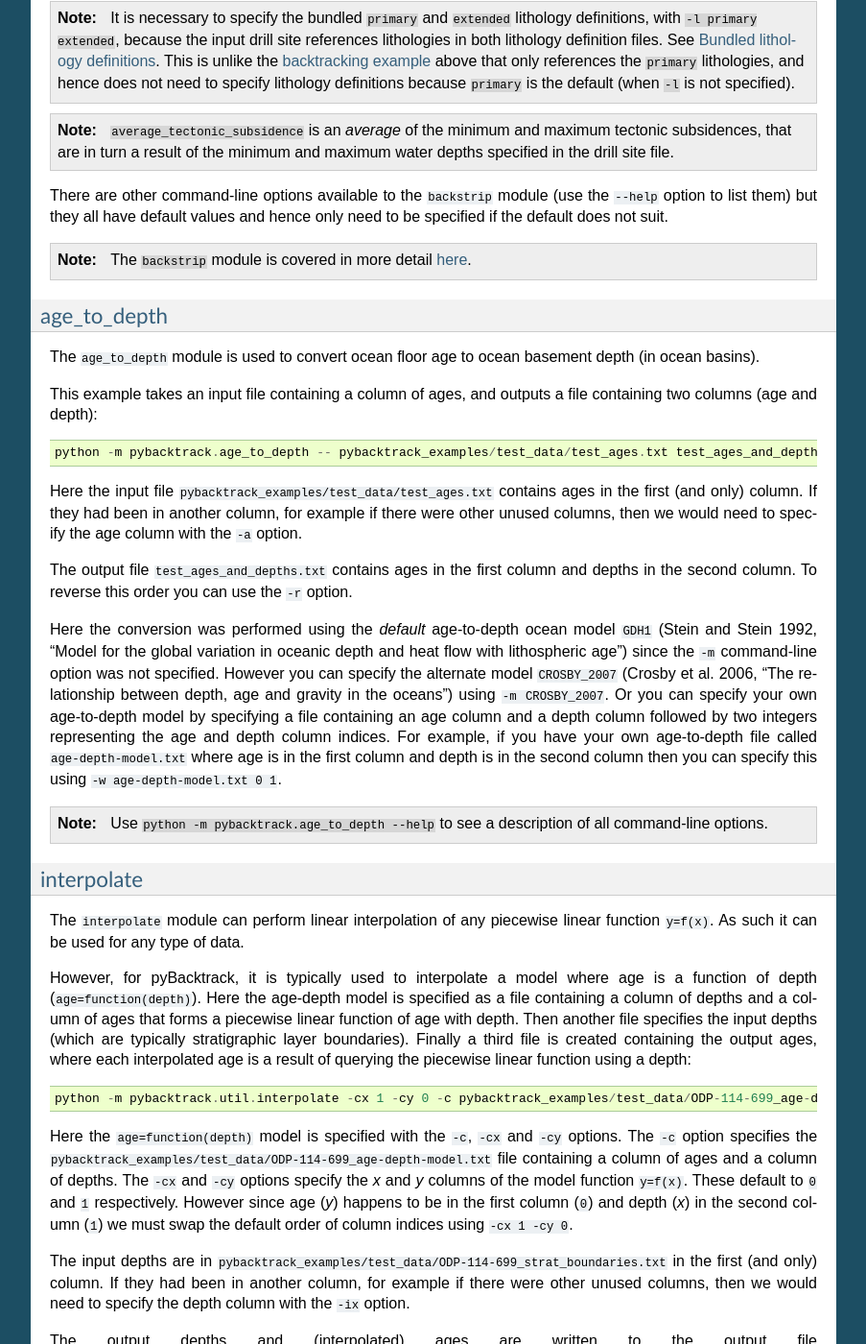
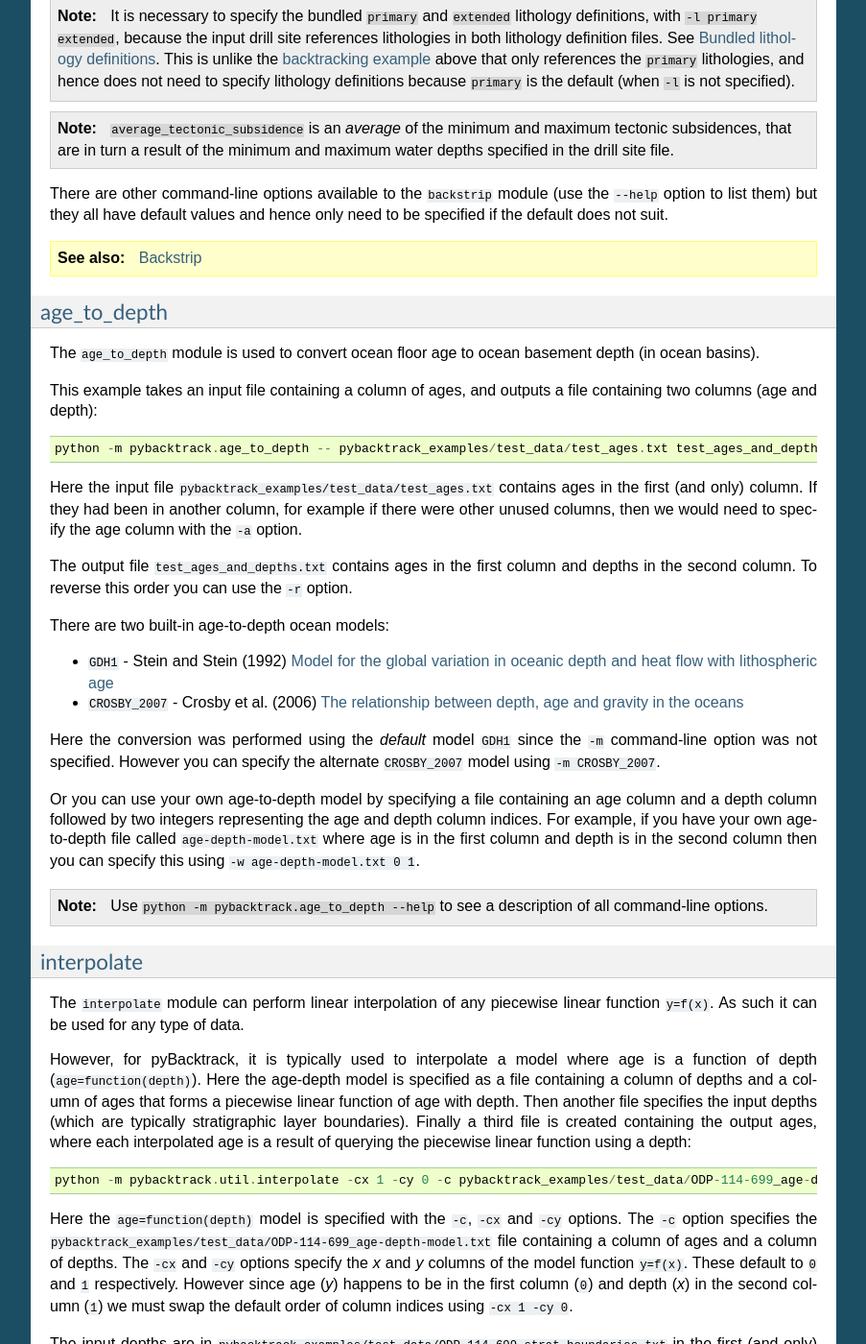
Before and after one commit to EarthByte/pyBacktrack, a Sphinx documentation site: the page built from docs/pybacktrack_overview.rst, in a window 1280 px wide and 1400 px high, scrolled down 1839 px. Shown: the whole window at 96% size, without its empty margins (198-1101 px from the left). Built offline with Sphinx 7.4.7, drawn with Linux system fonts in a browser that asks for light colours; some of the changed text lies outside the part shown.

Commit message:
Revisit backtracking example in later doc chapter.

```diff
--- a/docs/pybacktrack_overview.rst
+++ b/docs/pybacktrack_overview.rst
@@ -63,7 +63,7 @@
 There are other command-line options available to the ``backtrack`` module (use the ``--help`` option to list them) but they all have default values and
 hence only need to be specified if the default does not suit.
 
-.. note:: The ``backtrack`` module is covered in more detail :ref:`here <pygplates_backtrack>`.
+.. seealso:: :ref:`pygplates_backtrack`
 
 .. _pybacktrack_running_the_backstrip_script:
 
@@ -93,7 +93,7 @@
 There are other command-line options available to the ``backstrip`` module (use the ``--help`` option to list them) but they all have default values and
 hence only need to be specified if the default does not suit.
 
-.. note:: The ``backstrip`` module is covered in more detail :ref:`here <pygplates_backstrip>`.
+.. seealso:: :ref:`pygplates_backstrip`
 
 .. _pybacktrack_running_the_age_to_depth_script:
 
@@ -114,11 +114,16 @@
 The output file ``test_ages_and_depths.txt`` contains ages in the first column and depths in the second column.
 To reverse this order you can use the ``-r`` option.
 
-Here the conversion was performed using the *default* age-to-depth ocean model ``GDH1``
-(Stein and Stein 1992, "Model for the global variation in oceanic depth and heat flow with lithospheric age")
-since the ``-m`` command-line option was not specified. However you can specify the alternate model ``CROSBY_2007``
-(Crosby et al. 2006, "The relationship between depth, age and gravity in the oceans") using ``-m CROSBY_2007``.
-Or you can specify your own age-to-depth model by specifying a file containing an age column and a depth column
+There are two built-in age-to-depth ocean models:
+
+* ``GDH1`` - Stein and Stein (1992) `Model for the global variation in oceanic depth and heat flow with lithospheric age <https://doi.org/10.1038/359123a0>`_
+
+* ``CROSBY_2007`` - Crosby et al. (2006) `The relationship between depth, age and gravity in the oceans <https://doi.org/10.1111/j.1365-246X.2006.03015.x>`_
+
+Here the conversion was performed using the *default* model ``GDH1`` since the ``-m`` command-line option was not specified.
+However you can specify the alternate ``CROSBY_2007`` model using ``-m CROSBY_2007``.
+
+Or you can use your own age-to-depth model by specifying a file containing an age column and a depth column
 followed by two integers representing the age and depth column indices. For example, if you have your own age-to-depth file
 called ``age-depth-model.txt`` where age is in the first column and depth is in the second column then you can specify this
 using ``-w age-depth-model.txt 0 1``.
--- a/docs/pybacktrack_stratigraphy.rst
+++ b/docs/pybacktrack_stratigraphy.rst
@@ -109,7 +109,7 @@
   PANGAEA, doi:10.1594/PANGAEA.835589
 
 .. note:: If the drill site thickness happens to exceed the total sediment thickness then no base layer is added,
-          and a warning is emitted to standard error on the console.
+          and a warning is emitted to ``standard error`` on the console.
 
 You can optionally write out an amended drill site file that adds this base sediment layer.
 This is useful when you want to know the basement depth at the drill site location.
```
Also changed, not shown: docs/pybacktrack_backtrack.rst (+46 -4 lines).
